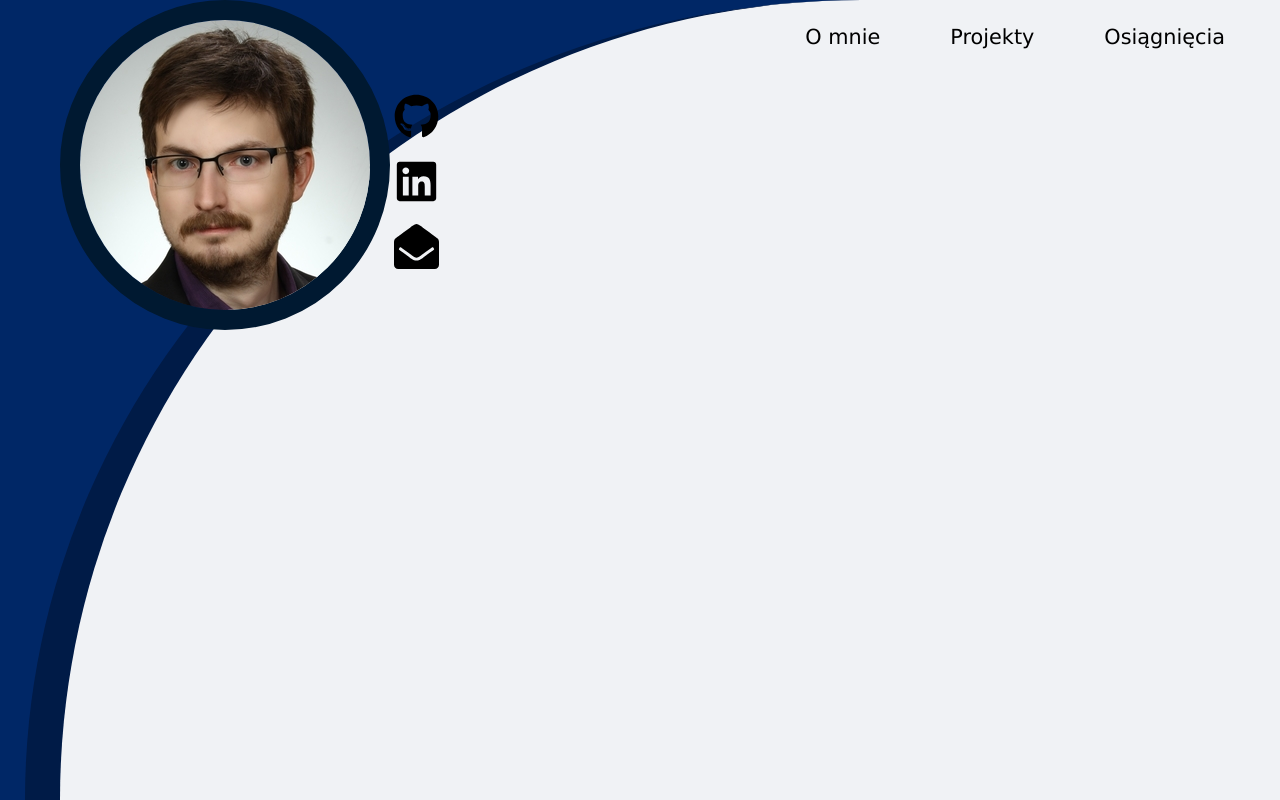
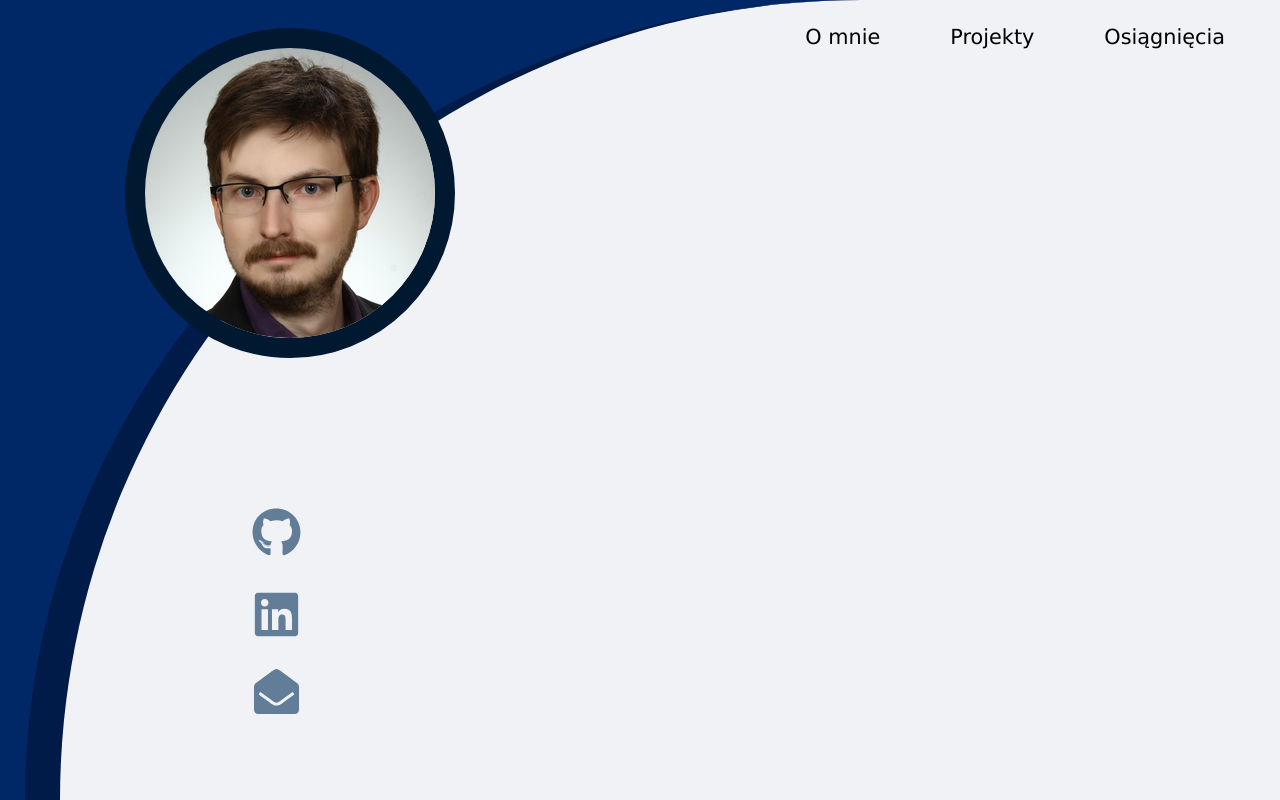
Before and after one commit to ukasz1/online-portfolio, a JavaScript app: page / in a window 1280 px wide. Built offline with nearby package versions, Linux system fonts and the light colour scheme; the HTML template or start-up script is replaced by a standard one.

Commit message:
social icons styles

```diff
--- a/src/main.css
+++ b/src/main.css
@@ -1,22 +1,7 @@
-/*
-granatowy:
-  #002040
-
-niebieski
-  #002766
-
-jasny
-  #fafafa
-
-facebook
-  #f0f2f5
-*/
-
 *{
   margin: 0;
   padding: 0;
   box-sizing: border-box;
-
 }
 
 body{
@@ -32,6 +17,7 @@ body{
 main{
   background: #f0f2f5;
   height: 100vh;
+  min-height: 720px;
   position: relative;
   margin-left: 25px;
   border-left: 35px solid #001b47;;
@@ -48,7 +34,7 @@ main{
   top: 0px;
 }
 
-.test{
+.avatar-frame{
   position: absolute;
   left: 65px; /* -465px */
   top: 28px; /* -450px */
@@ -73,43 +59,54 @@ nav ul a {
 .container{
   display: flex;
   height: 80vh;
+  min-height: 577px;
 }
 
 .socials{
   display: flex;
   position: relative;
-  width: 550px;
-
-  flex-direction: column;
-  align-items: flex-end;
-
+  width: 670px;
   /* border: 1px solid red; */
+  justify-content: center;
 }
 
-.socials-in{
-  width: 100%;
+.socials-inner{
+  /* width: 100%; */
   position: absolute;
   bottom: 0;
+  margin: 0 auto;
   /* border: 1px solid green; */
   display: flex;
   flex-direction: column;
-  justify-content: center;
+
 }
 
 .content{
   /* border: 1px solid yellow; */
   width: 100%;
+
 }
 
 .icon {
   font-size: 45px;
-  margin-top: 20px;
-  display: block;
+  transition: all 0.3s linear;
+  color: hsl(210, 22%, 49%);
+}
+.icon:hover{
+  cursor: pointer;
+  color:#001b47; /*#001931 #001b47 #002766*/
+}
 
+.github-icon{
+  transform: scale(1.1);
+}
 
+.linkedin-icon{
+  margin-top: 37px;
+  margin-bottom: 32px;
+  transform: scale(1.1);
+}
+
+.email-icon{
 
 }
-
-.linkedin{
-
-}
```
